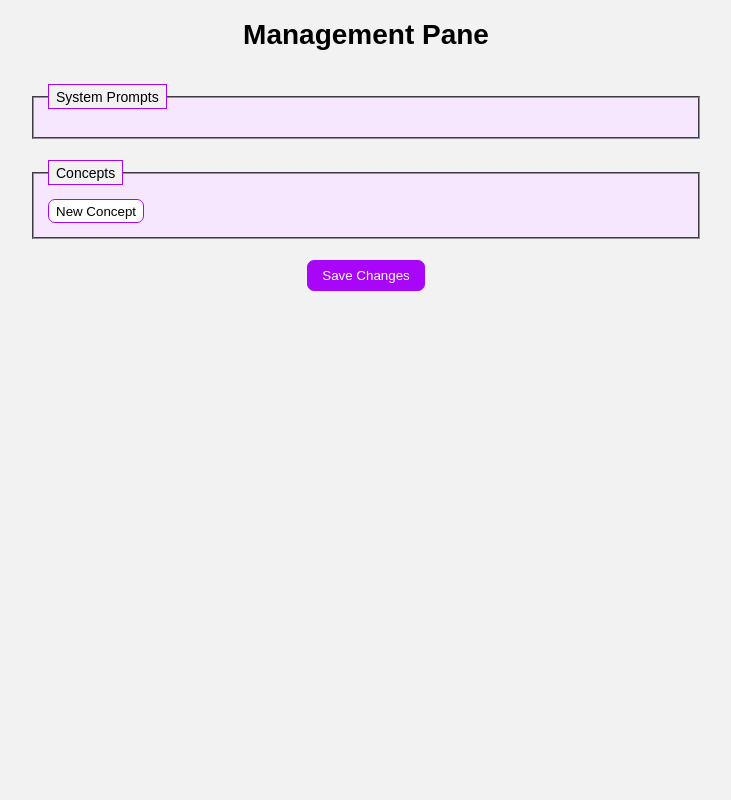
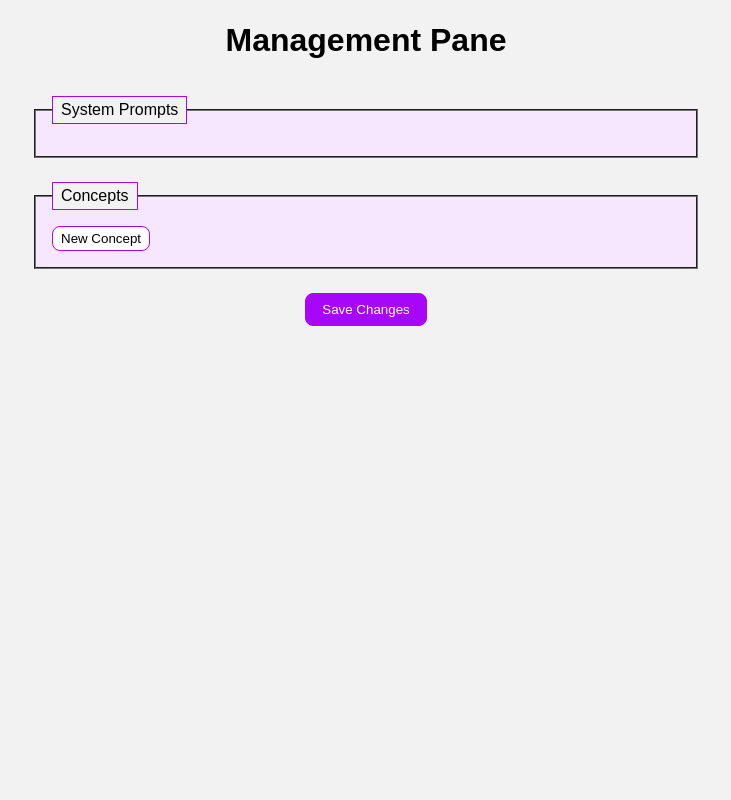
Before and after one commit to jakob-lilliemarck/hey-cheryl, a Flask app: template templates/manage.html in a window 1280 px wide. Shown: the whole page, without its empty margins (274-1005 px from the left). Run offline with Flask 3, Linux system fonts and the light colour scheme; the template is opened without the code that fills it: most values are stand-ins (such as "Sample title", 1, 10 or a date in 2020); parts of the project's set-up code (start-up, migrations or seed data) failed here and were passed over; some libraries are stand-ins or nearby versions.

Commit message:
fix: styles

```diff
--- a/static/styles.css
+++ b/static/styles.css
@@ -60,10 +60,11 @@
     --warn-bg: hsl(var(--warn-h), var(--warn-s), calc(var(--warn-l) + 25%));
 
     --color-bg: #f2f2f2;
-    --faint: #919191;
+    --faint: #737373;
 
-    --font-size-sm: 0.75rem;
-    --font-size-md: 0.875rem;
+    --font-size-sm: 0.875rem;
+    --font-size-md: 1rem;
+    --font-size-lg: 1.25rem;
 
     --border-radius: 0.5rem;
 
@@ -113,8 +114,8 @@ blockquote {
     gap: var(--spacing-md);
     background: #fff;
     padding: var(--spacing-md);
-    border-left: 2px solid var(--primary-accent);
-    color: var(--primary-accent);
+    border-left: 3px solid var(--faint);
+    color: var(--faint);
     font-style: italic;
     border-radius: 0 var(--spacing-sm) var(--spacing-sm) 0;
 }
```
Also changed, not shown: templates/about.html (+7 -1 lines), templates/chat.html (+17 -9 lines).
